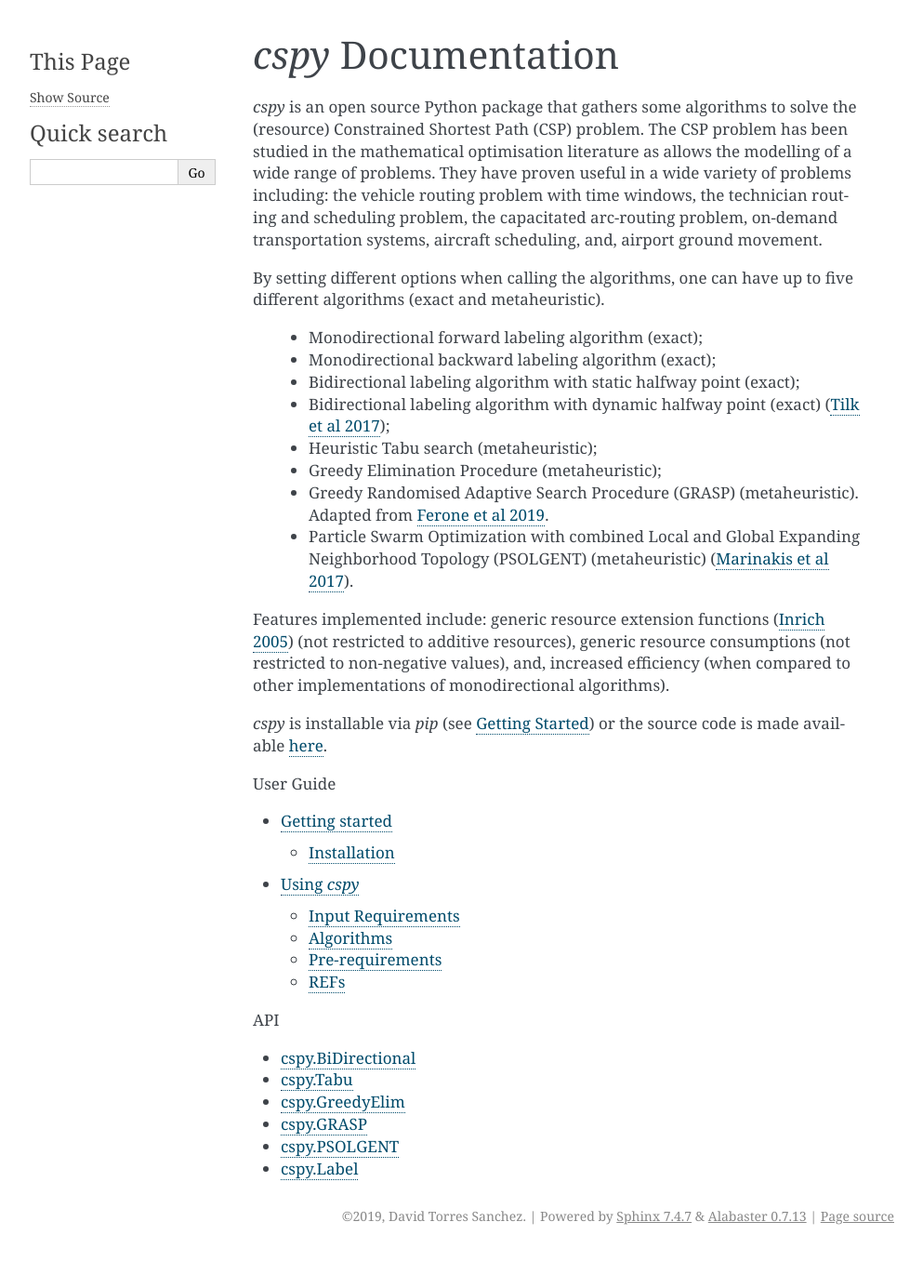
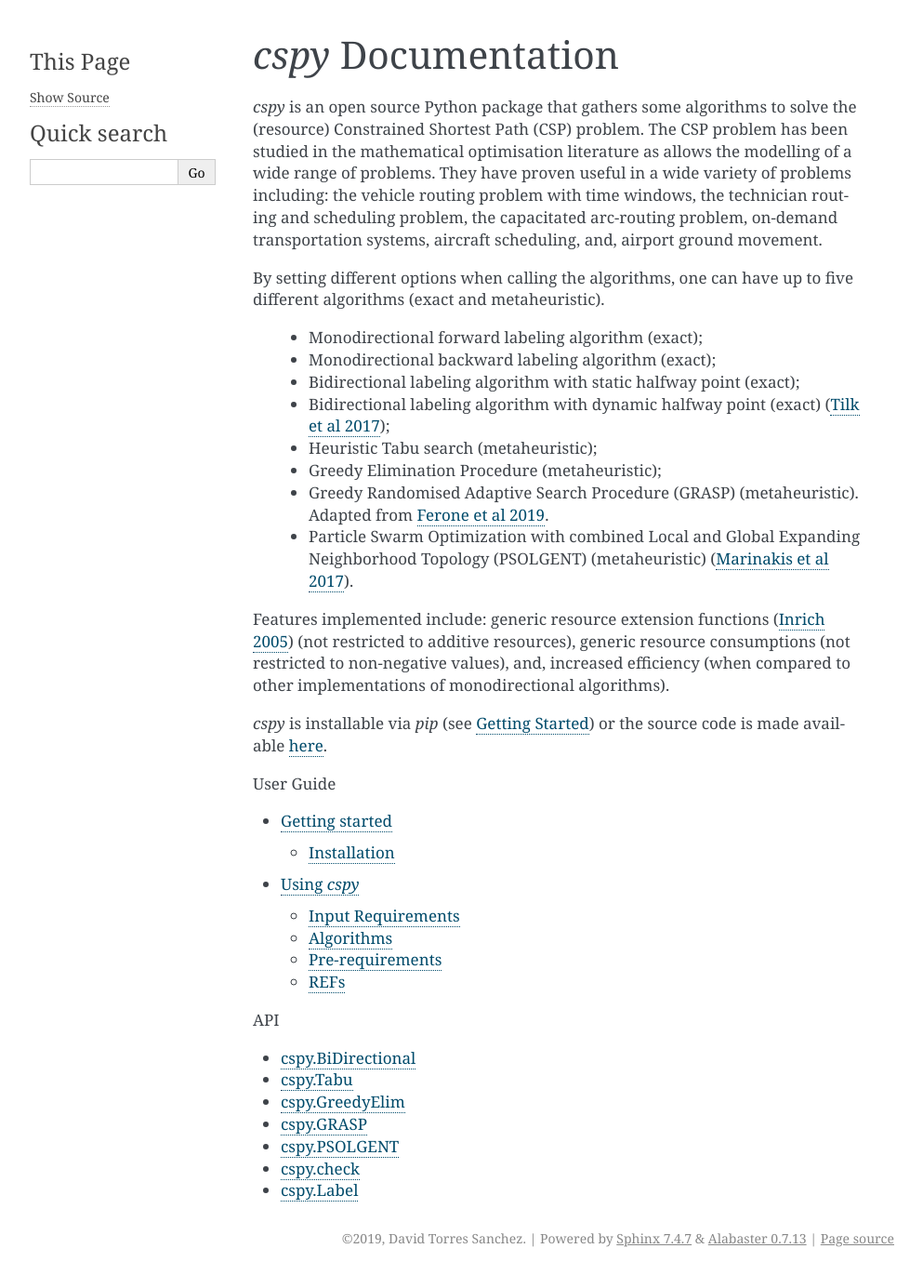
Before and after one commit to torressa/cspy, a Sphinx documentation site: the page built from docs/index.rst, in a window 1280 px wide. Shown: the whole page at 93% size, without its empty margins (148-1141 px from the left). Built offline with Sphinx 7.4.7, drawn with Linux system fonts in a browser that asks for light colours; formulas are drawn with MathJax 3; pages that are not in the unit, such as notebooks, are missing from menus; before the commit the page ends 1347 px from its top, so only the background shows below that.

Commit message:
Docs fix attempt

```diff
--- a/docs/index.rst
+++ b/docs/index.rst
@@ -54,7 +54,8 @@
    api/cspy.GreedyElim
    api/cspy.GRASP
    api/cspy.PSOLGENT
-   api/cspy.check_and_preprocess
+   api/cspy.preprocess_graph
+   api/cspy.check
    api/cspy.Label
 
 
```
